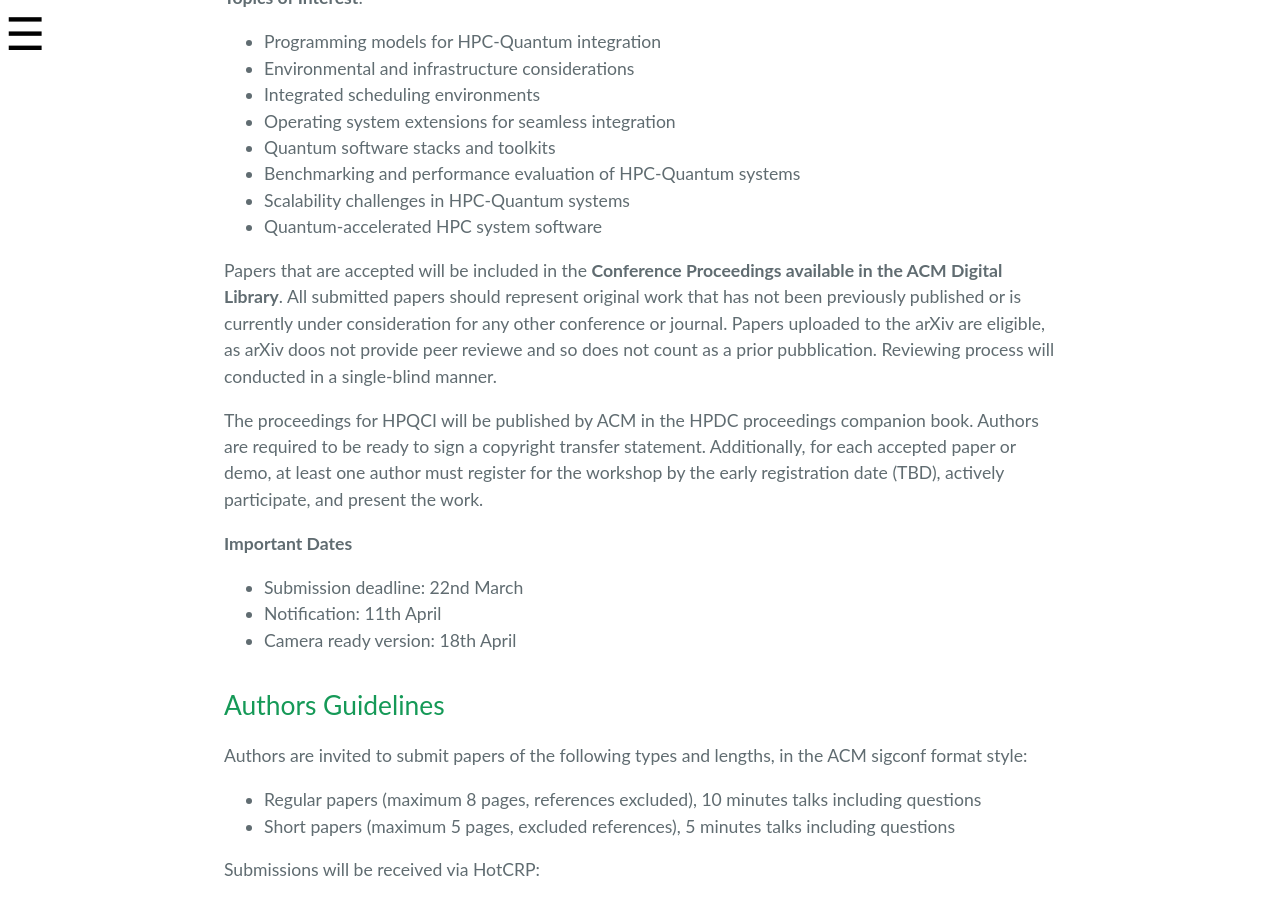
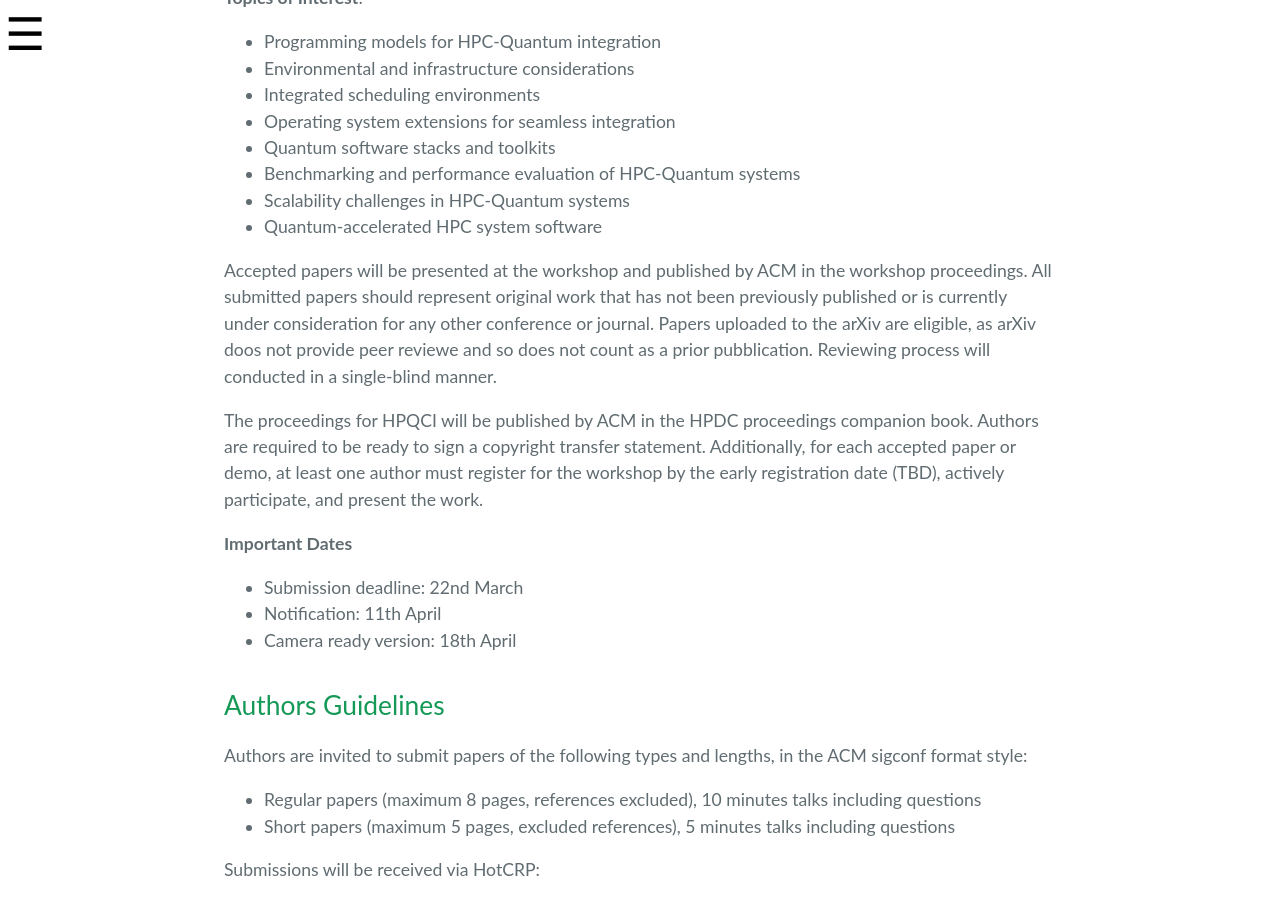
Before and after one commit to HPQCI/HPQCI.github.io, a Jekyll site: the page built from cfp.md, in a window 1280 px wide and 900 px high, scrolled down 504 px. Built offline with Jekyll 4.4.1, drawn with Linux system fonts in a browser that asks for light colours.

Commit message:
update cfp

```diff
--- a/cfp.md
+++ b/cfp.md
@@ -18,7 +18,7 @@ The integration of QC into HPC centers has become a topic of increasing interest
 *	Scalability challenges in HPC-Quantum systems
 *	Quantum-accelerated HPC system software
 
-Papers that are accepted will be included in the **Conference Proceedings available in the ACM Digital Library**. All submitted papers should represent original work that has not been previously published or is currently under consideration for any other conference or journal. Papers uploaded to the arXiv are eligible, as arXiv doos not provide peer reviewe and so does not count as a prior pubblication. Reviewing process will conducted in a single-blind manner.
+Accepted papers will be presented at the workshop and published by ACM in the workshop proceedings. All submitted papers should represent original work that has not been previously published or is currently under consideration for any other conference or journal. Papers uploaded to the arXiv are eligible, as arXiv doos not provide peer reviewe and so does not count as a prior pubblication. Reviewing process will conducted in a single-blind manner.
 
 The proceedings for HPQCI will be published by ACM in the HPDC proceedings companion book. Authors are required to be ready to sign a copyright transfer statement. Additionally, for each accepted paper or demo, at least one author must register for the workshop by the early registration date (TBD), actively participate, and present the work.
 
```
